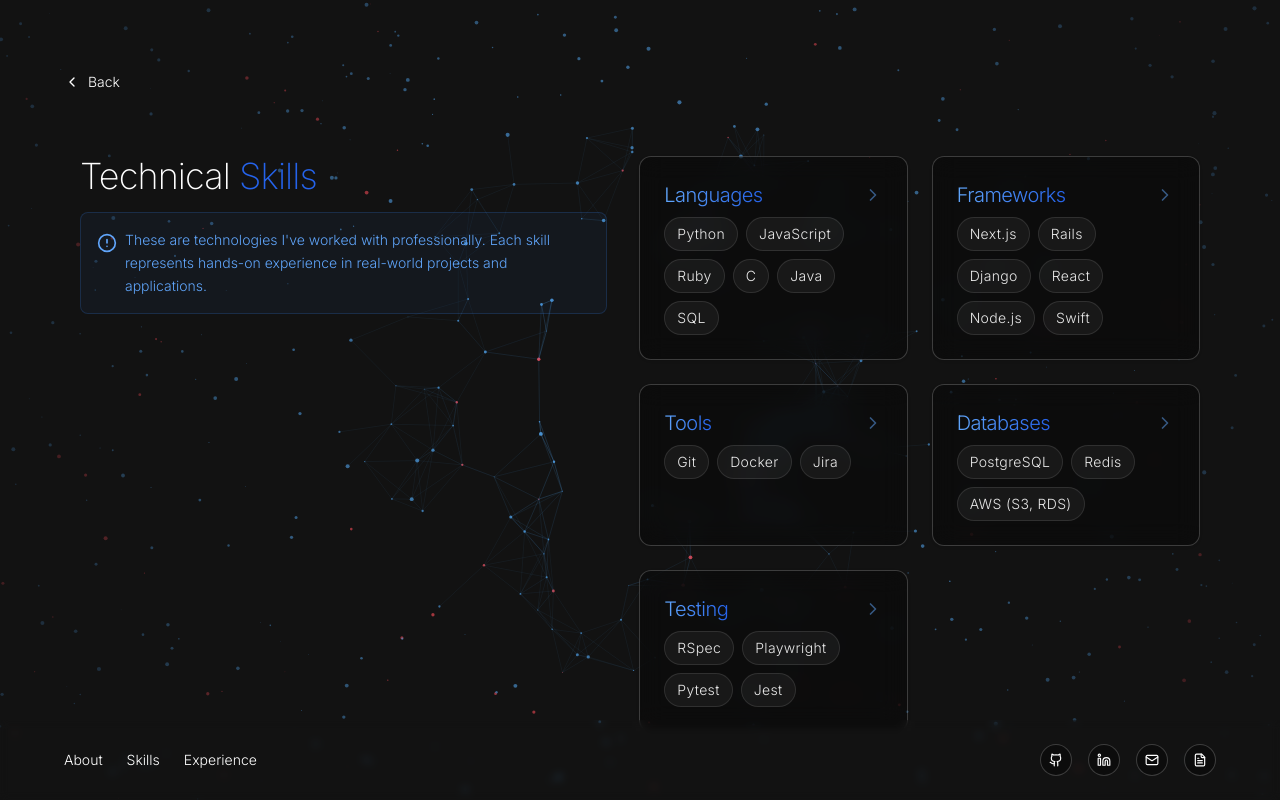
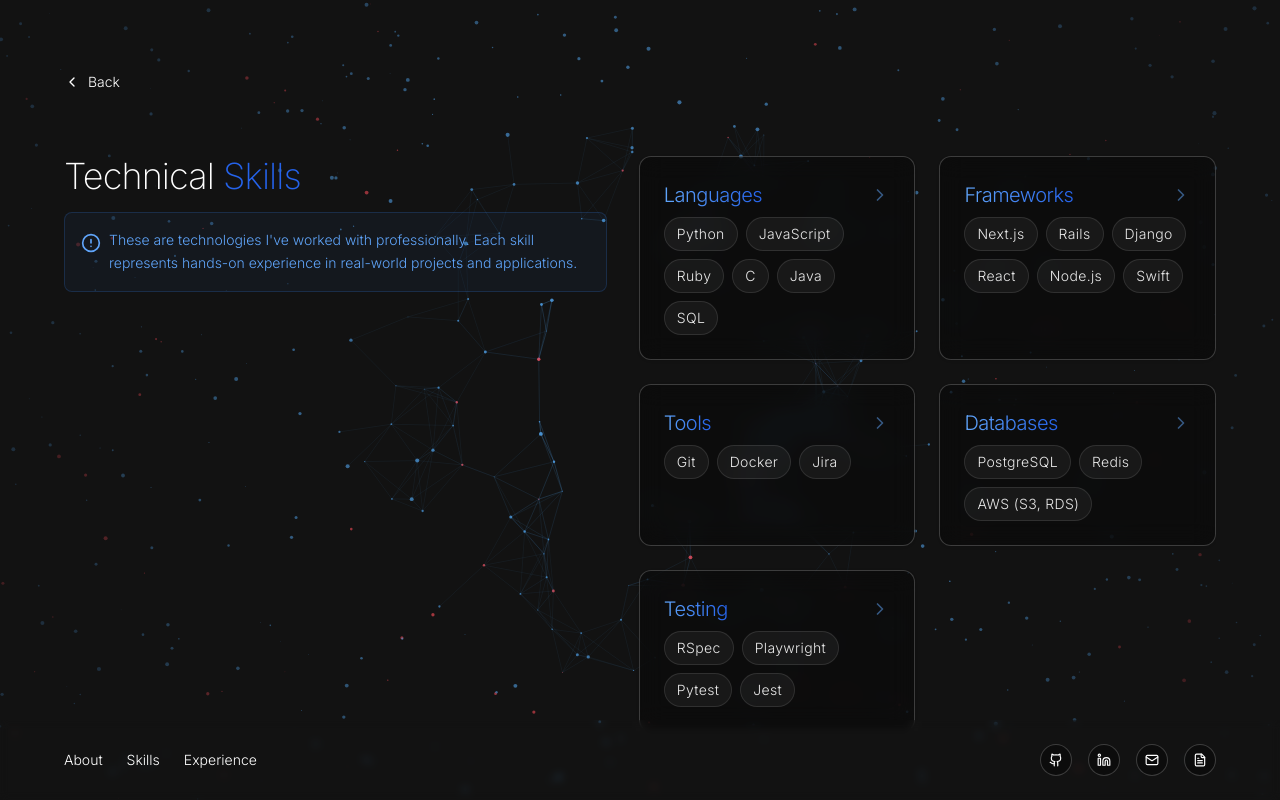
Before and after one commit to 1Dengaroo/andy, a Next.js app: page /skills in a window 1280 px wide. Built offline with nearby package versions, Linux system fonts and the light colour scheme.

Commit message:
Get rid of skills padding

```diff
--- a/app/(sections)/skills/page.tsx
+++ b/app/(sections)/skills/page.tsx
@@ -5,7 +5,7 @@
 
 export default function Page() {
   return (
-    <div className="mx-auto max-w-6xl gap-x-8 space-y-8 px-4 md:flex">
+    <div className="mx-auto max-w-6xl gap-x-8 space-y-8 md:flex">
       <div className="space-y-4 pt-8">
         <h1 className="text-4xl font-extralight tracking-tight">
           Technical <span className="text-blue-600">Skills</span>
```
